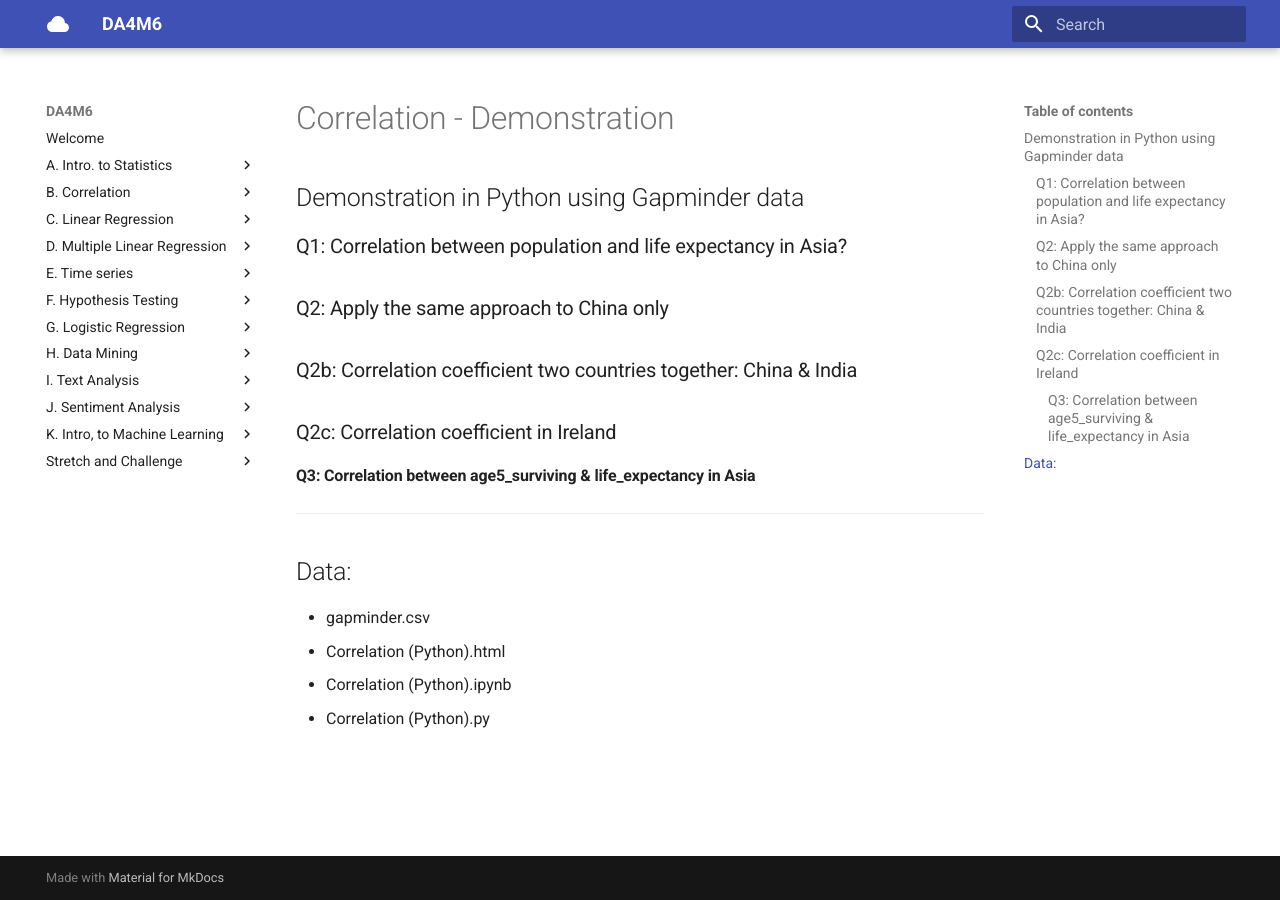
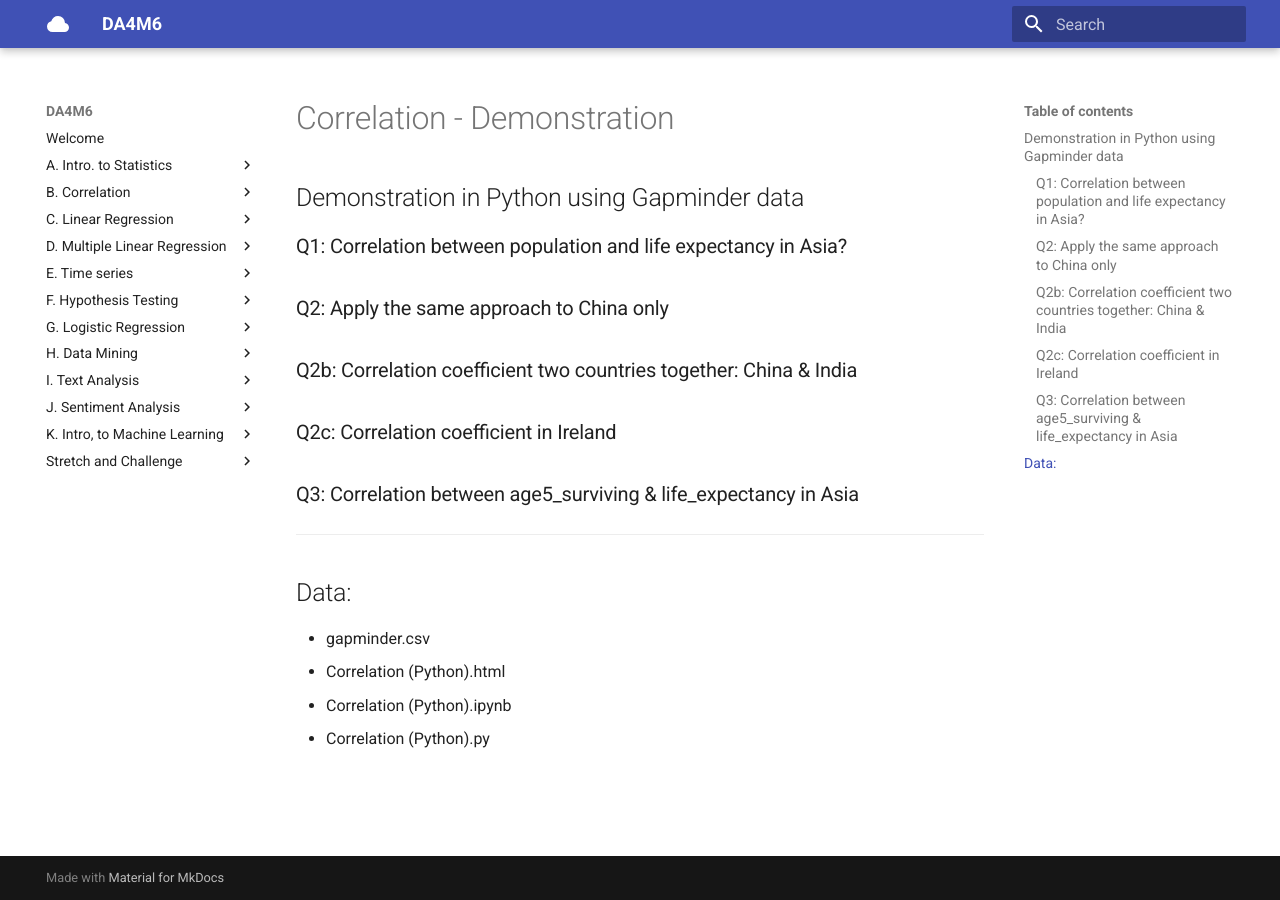
Before and after one commit to barbourians/DA4M6, an MkDocs documentation site: the page built from docs/correlation/demo1-python.md, in a window 1280 px wide. Built offline with MkDocs 1.6.1 and Material for MkDocs 9.7.7, drawn with Linux system fonts in a browser that asks for light colours.

```diff
--- a/docs/correlation/demo1-python.md
+++ b/docs/correlation/demo1-python.md
@@ -2,11 +2,10 @@
 ## Demonstration in Python using Gapminder data
 
 ### Q1: Correlation between population and life expectancy in Asia?
-
 ### Q2: Apply the same approach to China only
 ### Q2b: Correlation coefficient two countries together: China & India
 ### Q2c: Correlation coefficient in Ireland
-#### Q3: Correlation between age5_surviving & life_expectancy in Asia
+### Q3: Correlation between age5_surviving & life_expectancy in Asia
 
 ---
 ## Data:
```
